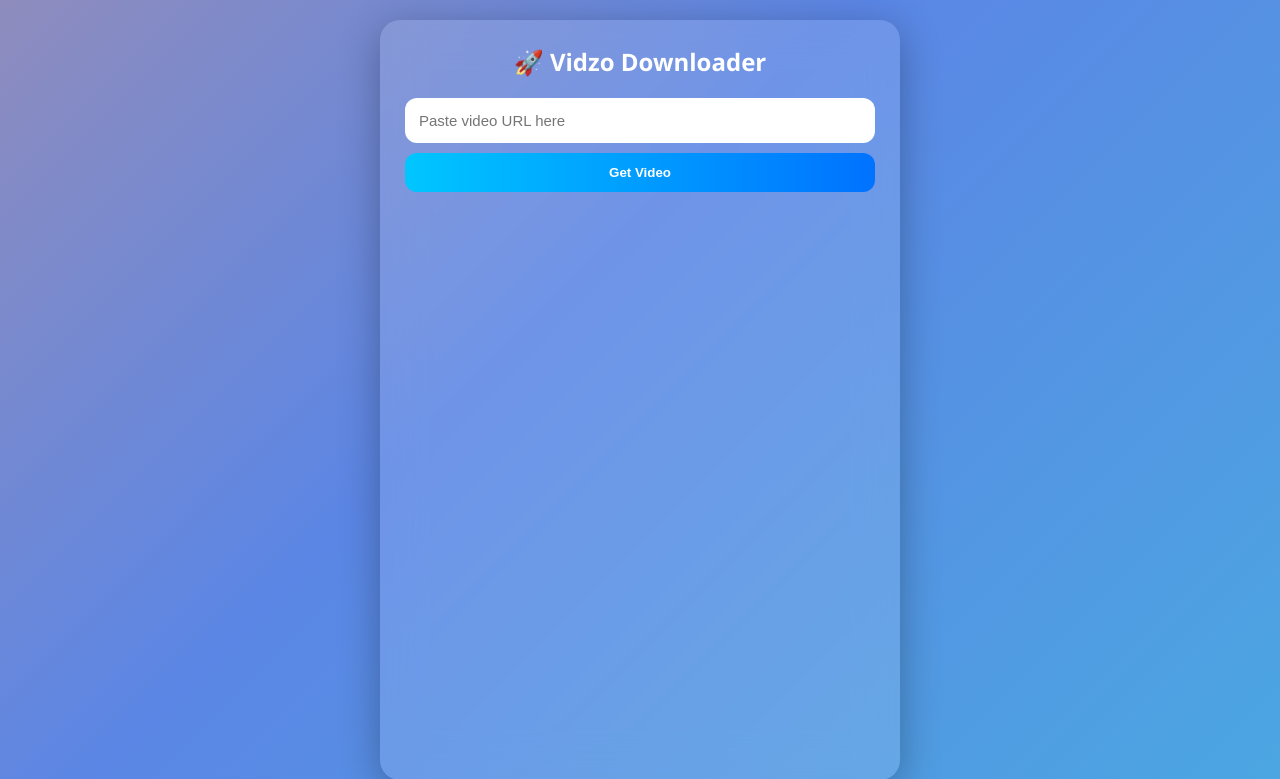
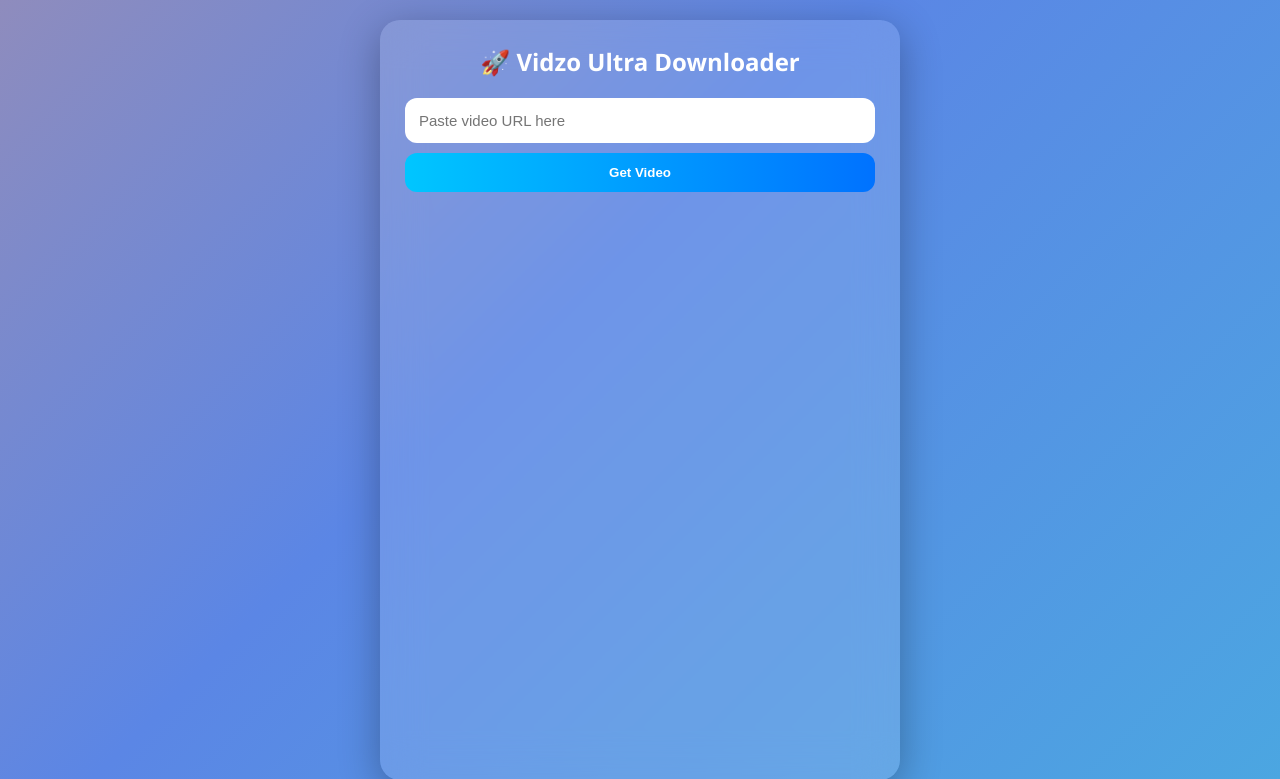
Before and after one commit to viveksingh48162-design/insta-downloader, a Flask app: page / in a window 1280 px wide. Shown: the top 779 px of the page. Run offline with Flask 3, Linux system fonts and the light colour scheme; some libraries are stand-ins or nearby versions.

Commit message:
Update index.html

```diff
--- a/templates/index.html
+++ b/templates/index.html
@@ -1,7 +1,7 @@
 <!DOCTYPE html>
 <html>
 <head>
-<title>Vidzo Downloader 🚀</title>
+<title>Vidzo Ultra Downloader 🚀</title>
 <meta name="viewport" content="width=device-width, initial-scale=1.0">
 
 <style>
@@ -97,7 +97,7 @@ transition:0.3s;
 <body>
 
 <div class="container">
-<h2>🚀 Vidzo Downloader</h2>
+<h2>🚀 Vidzo Ultra Downloader</h2>
 
 <input id="url" placeholder="Paste video URL here">
 <button class="btn" onclick="autoFetch()">Get Video</button>
@@ -116,7 +116,7 @@ let videoData={};
 let formatsData={};
 let interval;
 
-// 🔥 AutoFetch
+// 🔥 AutoFetch (debounce)
 let timer;
 document.getElementById("url").addEventListener("input", ()=>{
 clearTimeout(timer);
@@ -178,8 +178,8 @@ options.innerHTML=`
 function fast(){
 if(videoData.is_short || videoData.is_social){
 options.innerHTML=`
-<div class="box" onclick="download('best','video')">MP4</div>
-<div class="box" onclick="download('bestaudio','audio')">MP3</div>
+<div class="box" onclick="download('best','video')">⚡ Instant MP4</div>
+<div class="box" onclick="download('bestaudio','audio')">⚡ Instant MP3</div>
 `;
 }else{
 getFormats();
@@ -191,7 +191,7 @@ function turbo(){
 fast();
 }
 
-// 🎯 GET FORMATS
+// 🎯 GET FORMATS (YouTube long)
 async function getFormats(){
 
 let res=await fetch("/get_formats",{
@@ -203,8 +203,8 @@ body:JSON.stringify({url:URL})
 formatsData=await res.json();
 
 options.innerHTML=`
-<div class="box" onclick="showMP4()">MP4 (Quality)</div>
-<div class="box" onclick="showMP3()">MP3</div>
+<div class="box" onclick="showMP4()">🎬 MP4 (HD Quality)</div>
+<div class="box" onclick="showMP3()">🎧 MP3</div>
 `;
 }
 
@@ -225,7 +225,7 @@ options.innerHTML=`
 `;
 }
 
-// 🔥 DOWNLOAD (FFmpeg + Direct hybrid)
+// 🔥 ULTRA DOWNLOAD SYSTEM
 function download(format_id,type){
 
 fetch("/download",{
@@ -240,14 +240,14 @@ alert(d.error);
 return;
 }
 
-// 🎬 FFmpeg merged file
-if(d.file){
-window.open("/file/"+d.file);
+// ⚡ Shorts/Reels (instant)
+if(d.type === "direct"){
+window.open(d.url);
 }
 
-// ⚡ direct link
-else if(d.direct){
-window.open(d.direct);
+// 🎬 YouTube long (file)
+if(d.type === "file"){
+window.open("/file/"+d.file);
 }
 
 });
```
